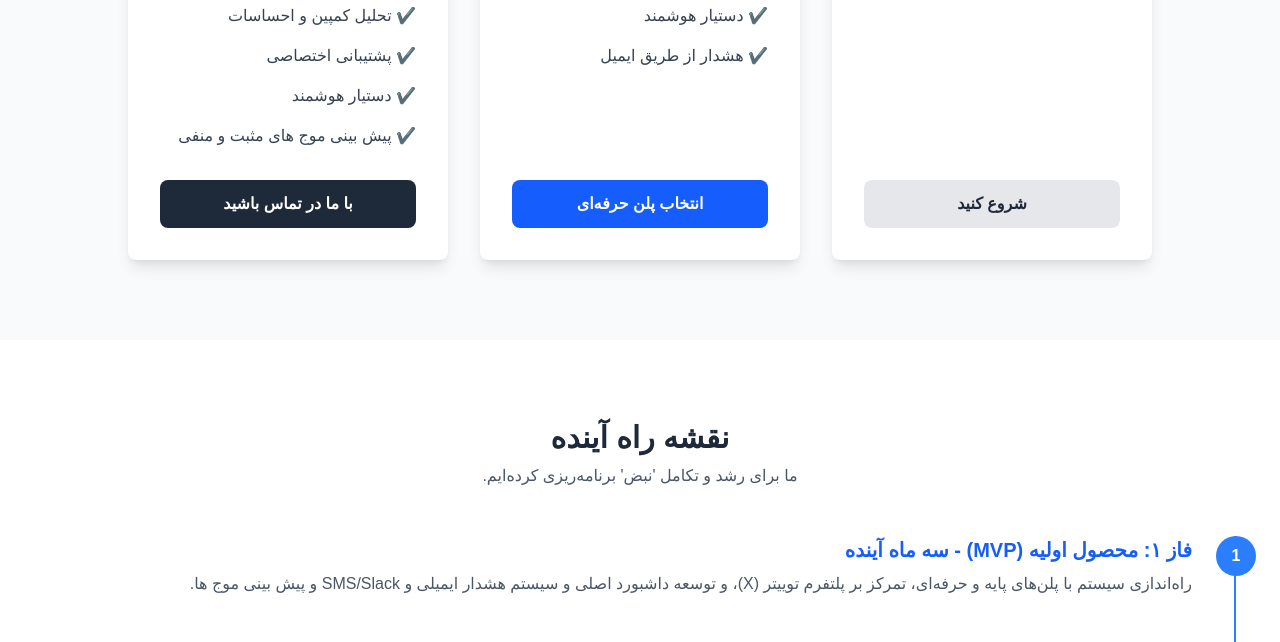
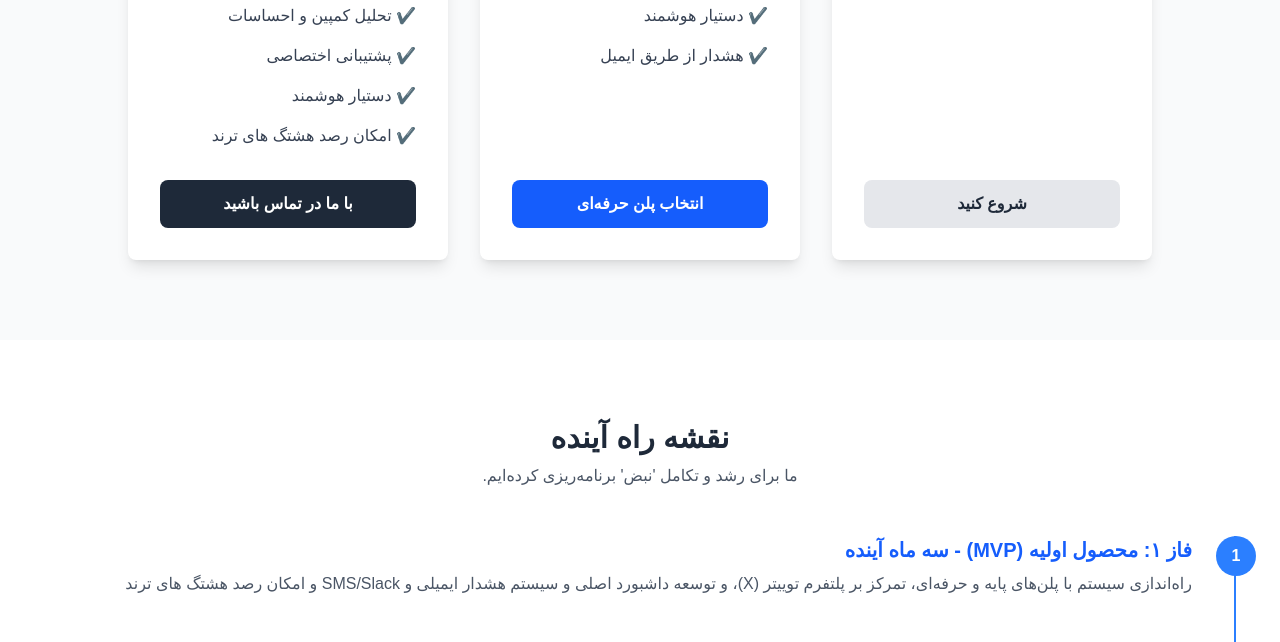
Before and after one commit to aryan-salemababdi/Pulse-Next, a Next.js app: page / in a window 1280 px wide. Shown: the part 2140-2782 px from the top of the page. Built offline with nearby package versions, Linux system fonts and the light colour scheme.

Commit message:
final commit

```diff
--- a/src/app/data/pricing.ts
+++ b/src/app/data/pricing.ts
@@ -39,7 +39,7 @@ export const PRICING_PLANS: Plan[] = [
       '✔️ تحلیل کمپین و احساسات',
       '✔️ پشتیبانی اختصاصی',
       '✔️ دستیار هوشمند',
-      '✔️ پیش بینی موج های مثبت و منفی',
+      '✔️ امکان رصد هشتگ های ترند',
     ],
     buttonText: 'با ما در تماس باشید',
     tier: 'enterprise',
--- a/src/app/data/roadmap.ts
+++ b/src/app/data/roadmap.ts
@@ -5,7 +5,7 @@ export const ROADMAP_DATA: RoadmapPhase[] = [
     phase: 1,
     title: 'فاز ۱: محصول اولیه (MVP) - سه ماه آینده',
     description:
-      'راه‌اندازی سیستم با پلن‌های پایه و حرفه‌ای، تمرکز بر پلتفرم توییتر (X)، و توسعه داشبورد اصلی و سیستم هشدار ایمیلی و SMS/Slack و پیش بینی موج ها.',
+      'راه‌اندازی سیستم با پلن‌های پایه و حرفه‌ای، تمرکز بر پلتفرم توییتر (X)، و توسعه داشبورد اصلی و سیستم هشدار ایمیلی و SMS/Slack  و امکان رصد هشتگ های ترند',
   },
   {
     phase: 2,
```
